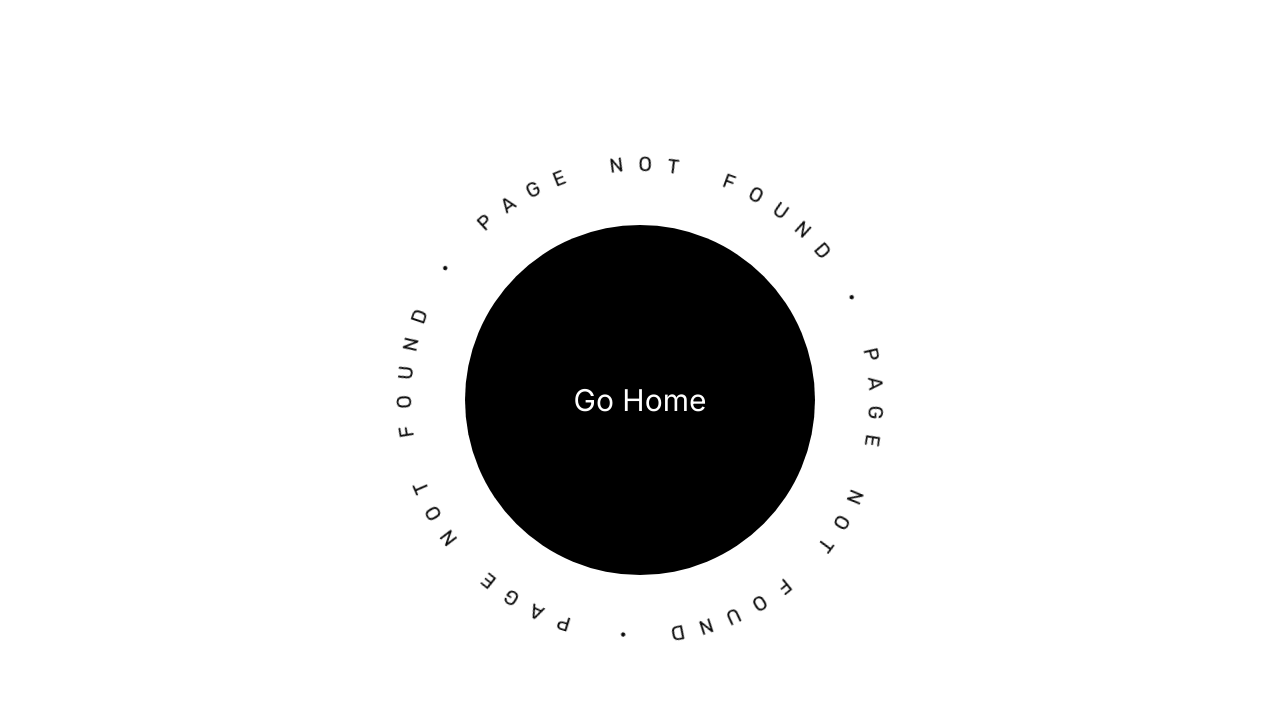
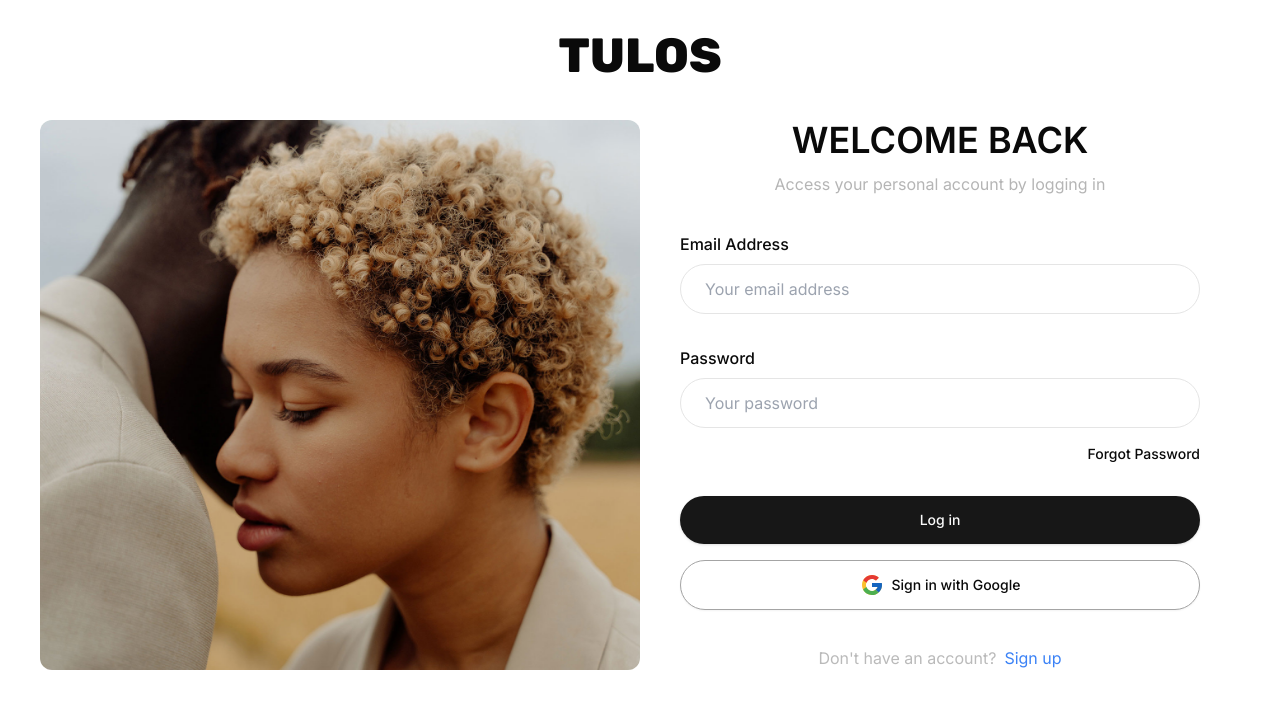
Before and after one commit to Leslie747401/Ecommerce-With-CMS, a Next.js app: page /login in a window 1280 px wide. Before the commit this address had no page. Shown: the top 708 px of the page. Built offline with nearby package versions, Linux system fonts and the light colour scheme.

Commit message:
Added login page

```diff
--- /dev/null
+++ b/app/(pages)/login/page.tsx
@@ -0,0 +1,78 @@
+import { Rubik } from "next/font/google";
+import Image from "next/image";
+import LoginImage from '../../../public/Login.jpg'
+import { Button } from "@/components/ui/button";
+import Google from '../../../public/Google.svg'
+import Link from "next/link";
+
+const brandname = Rubik({ subsets: ["latin"] });
+
+export default function page() {
+  return (
+    <div className="w-full flex flex-col gap-10 max-mobile:gap-8 justify-center items-center mobile:px-10 mobile:pt-8 max-mobile:px-5 max-mobile:pt-10">
+
+        <Link href={'/'}><p className={`${brandname.className} max-mobile:text-4xl mobile:text-5xl font-extrabold`}>TULOS</p></Link>
+
+
+        <div className="w-full flex max-mobile:flex-col mb-8 justify-between">
+
+            <Image
+                src={LoginImage}
+                alt="Fashion editorial showing models in cream blazers standing in a wheat field"
+                width={1600}
+                height={800}
+                priority
+                className="max-mobile:w-full mobile:w-[50%] mobile:h-[550px] max-mobile:h-[150px] rounded-xl object-cover max-mobile:mb-8"
+                sizes="(min-width: 1280px) 1600px, (min-width: 768px) 100vw, 100vw"
+                quality={100}
+            />
+
+            <div className="w-full flex flex-col justify-between mobile:px-10">
+
+                <div className="flex flex-col gap-3 justify-start items-center max-mobile:mb-12">
+
+                    <p className="mobile:text-4xl max-mobile:text-3xl font-semibold">WELCOME BACK</p>
+                    <p className="text-[#b5b5b5] mobile:text-base max-mobile:text-sm">Access your personal account by logging in</p>
+
+                </div>
+
+                <div className="max-mobile:mb-8">
+
+                    <div className="flex flex-col gap-2 mb-8">
+                        <p className="font-medium">Email Address</p>
+                        <input type="text" className="max-mobile:w-full border rounded-full mobile:px-12 mobile:pl-6 mobile:py-3 max-mobile:px-8 max-mobile:pl-6 max-mobile:py-3 outline-none" placeholder="Your email address"/>
+                    </div>
+
+                    <div className="flex flex-col gap-2 mb-4">
+                        <p className="font-medium">Password</p>
+                        <input type="text" className="max-mobile:w-full border rounded-full mobile:px-12 mobile:pl-6 mobile:py-3 max-mobile:px-8 max-mobile:pl-6 max-mobile:py-3 outline-none" placeholder="Your password"/>
+                    </div>
+
+                    <p className="text-right font-medium text-sm mb-8 cursor-pointer">Forgot Password</p>
+
+                    <Button className="w-full rounded-full mb-4 py-6">Log in</Button>
+
+                    <Button variant="outline" className="w-full flex gap-2 rounded-full py-6 border-[#a4a4a4]">
+                        <Image
+                            src={Google}
+                            width={24}
+                            height={24}
+                            alt="Google Icon"
+                        />
+                        <p>Sign in with Google</p>
+                    </Button>
+
+                </div>
+
+                <div className="flex gap-2 justify-center">
+                    <p className="text-[#bababa]">Don&#39;t have an account?</p>
+                    <Link href={'/signup'}><p className="text-blue-500 cursor-pointer">Sign up</p></Link>
+                </div>
+
+            </div>
+
+        </div>
+
+    </div>
+  )
+}
```
